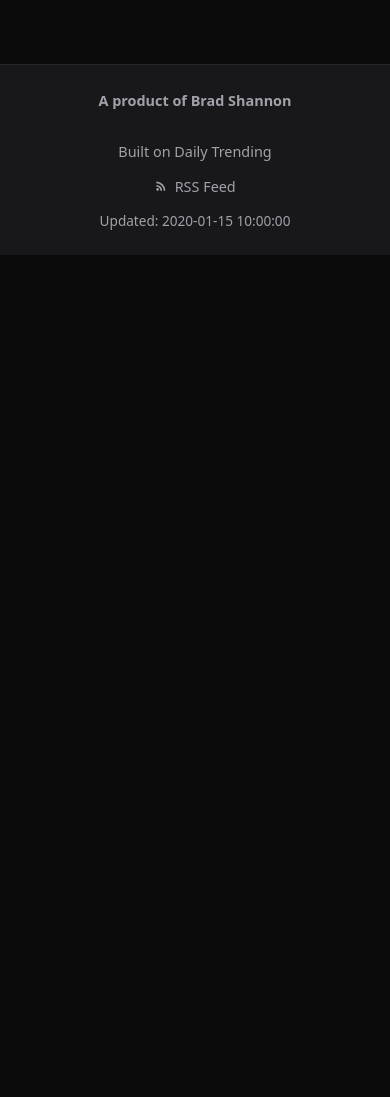
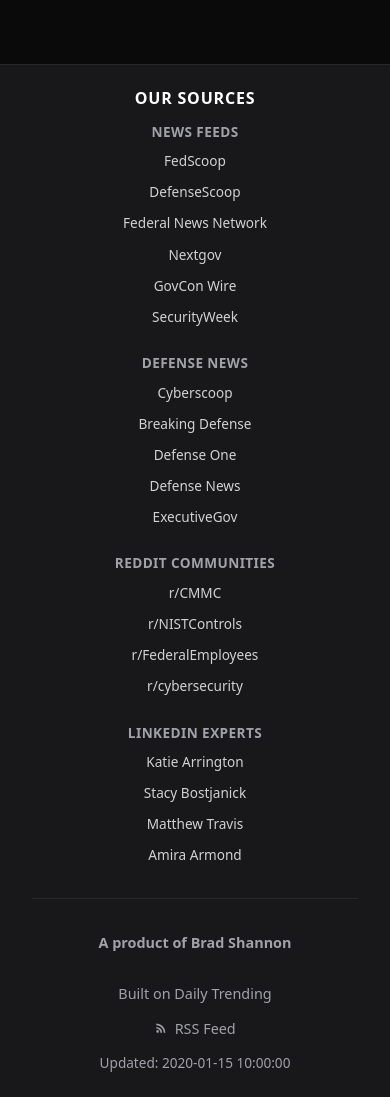
Before and after one commit to fubak/cmmcwatch, a Python web app: template templates/base.html in a window 390 px wide. Shown: the part 101-1198 px from the top of the page. Before the commit the page ends 356 px from the top, so only its background shows below. Run offline with Jinja, Linux system fonts and the light colour scheme; the template is opened without the code that fills it: most values are stand-ins (such as "Sample title", 1, 10 or a date in 2020); grey boxes marked "Sample" are stand-in pictures; some web fonts are replaced.

Commit message:
feat: add sources list to footer
Add comprehensive sources section listing all data sources:
- News Feeds: FedScoop, DefenseScoop, Federal News Network, etc.
- Defense News: Cyberscoop, Breaking Defense, Defense One, etc.
- Reddit Communities: r/CMMC, r/NISTControls, etc.
- LinkedIn Experts: Katie Arrington, Stacy Bostjanick, etc.

Responsive grid layout (4/2/1 columns for desktop/tablet/mobile).

Co-Authored-By: Claude Opus 4.5 <noreply@anthropic.com>

```diff
--- a/templates/components/footer.css
+++ b/templates/components/footer.css
@@ -3,6 +3,61 @@
     padding: 1.5rem 2rem;
     background: var(--color-card-bg);
     border-top: 1px solid var(--color-border);
+}
+
+/* Sources Section */
+.footer-sources {
+    max-width: var(--max-width, 1200px);
+    margin: 0 auto 2rem auto;
+    padding-bottom: 1.5rem;
+    border-bottom: 1px solid var(--color-border);
+}
+
+.footer-sources-title {
+    font-size: 1rem;
+    font-weight: 600;
+    color: var(--color-text);
+    margin: 0 0 1rem 0;
+    text-transform: uppercase;
+    letter-spacing: 0.05em;
+}
+
+.footer-sources-grid {
+    display: grid;
+    grid-template-columns: repeat(4, 1fr);
+    gap: 1.5rem;
+}
+
+.footer-source-group h4 {
+    font-size: 0.85rem;
+    font-weight: 600;
+    color: var(--color-muted);
+    margin: 0 0 0.5rem 0;
+    text-transform: uppercase;
+    letter-spacing: 0.03em;
+}
+
+.footer-source-group ul {
+    list-style: none;
+    padding: 0;
+    margin: 0;
+}
+
+.footer-source-group li {
+    margin-bottom: 0.35rem;
+}
+
+.footer-source-group a {
+    font-size: 0.85rem;
+    color: var(--color-text);
+    text-decoration: none;
+    opacity: 0.8;
+    transition: opacity 0.2s ease, color 0.2s ease;
+}
+
+.footer-source-group a:hover {
+    opacity: 1;
+    color: var(--color-accent);
 }
 
 .footer-content {
@@ -69,7 +124,22 @@
     color: var(--color-muted);
 }
 
+@media (max-width: 900px) {
+    .footer-sources-grid {
+        grid-template-columns: repeat(2, 1fr);
+    }
+}
+
 @media (max-width: 600px) {
+    .footer-sources-grid {
+        grid-template-columns: 1fr;
+        gap: 1.25rem;
+    }
+
+    .footer-sources {
+        text-align: center;
+    }
+
     .footer-content {
         flex-direction: column;
         text-align: center;
--- a/templates/components/footer.html
+++ b/templates/components/footer.html
@@ -1,4 +1,48 @@
 <footer class="footer" role="contentinfo">
+    <div class="footer-sources">
+        <h3 class="footer-sources-title">Our Sources</h3>
+        <div class="footer-sources-grid">
+            <div class="footer-source-group">
+                <h4>News Feeds</h4>
+                <ul>
+                    <li><a href="https://fedscoop.com" target="_blank" rel="noopener noreferrer">FedScoop</a></li>
+                    <li><a href="https://defensescoop.com" target="_blank" rel="noopener noreferrer">DefenseScoop</a></li>
+                    <li><a href="https://federalnewsnetwork.com" target="_blank" rel="noopener noreferrer">Federal News Network</a></li>
+                    <li><a href="https://www.nextgov.com" target="_blank" rel="noopener noreferrer">Nextgov</a></li>
+                    <li><a href="https://www.govconwire.com" target="_blank" rel="noopener noreferrer">GovCon Wire</a></li>
+                    <li><a href="https://www.securityweek.com" target="_blank" rel="noopener noreferrer">SecurityWeek</a></li>
+                </ul>
+            </div>
+            <div class="footer-source-group">
+                <h4>Defense News</h4>
+                <ul>
+                    <li><a href="https://cyberscoop.com" target="_blank" rel="noopener noreferrer">Cyberscoop</a></li>
+                    <li><a href="https://breakingdefense.com" target="_blank" rel="noopener noreferrer">Breaking Defense</a></li>
+                    <li><a href="https://www.defenseone.com" target="_blank" rel="noopener noreferrer">Defense One</a></li>
+                    <li><a href="https://www.defensenews.com" target="_blank" rel="noopener noreferrer">Defense News</a></li>
+                    <li><a href="https://executivegov.com" target="_blank" rel="noopener noreferrer">ExecutiveGov</a></li>
+                </ul>
+            </div>
+            <div class="footer-source-group">
+                <h4>Reddit Communities</h4>
+                <ul>
+                    <li><a href="https://reddit.com/r/CMMC" target="_blank" rel="noopener noreferrer">r/CMMC</a></li>
+                    <li><a href="https://reddit.com/r/NISTControls" target="_blank" rel="noopener noreferrer">r/NISTControls</a></li>
+                    <li><a href="https://reddit.com/r/FederalEmployees" target="_blank" rel="noopener noreferrer">r/FederalEmployees</a></li>
+                    <li><a href="https://reddit.com/r/cybersecurity" target="_blank" rel="noopener noreferrer">r/cybersecurity</a></li>
+                </ul>
+            </div>
+            <div class="footer-source-group">
+                <h4>LinkedIn Experts</h4>
+                <ul>
+                    <li><a href="https://www.linkedin.com/in/katie-arrington-a6949425/" target="_blank" rel="noopener noreferrer">Katie Arrington</a></li>
+                    <li><a href="https://www.linkedin.com/in/stacy-bostjanick-a3b67173/" target="_blank" rel="noopener noreferrer">Stacy Bostjanick</a></li>
+                    <li><a href="https://www.linkedin.com/in/matthewtravisdc/" target="_blank" rel="noopener noreferrer">Matthew Travis</a></li>
+                    <li><a href="https://www.linkedin.com/in/amira-armond/" target="_blank" rel="noopener noreferrer">Amira Armond</a></li>
+                </ul>
+            </div>
+        </div>
+    </div>
     <div class="footer-content">
         <span class="footer-brand">
             A product of <a href="https://www.linkedin.com/in/bradmshannon/" target="_blank" rel="noopener noreferrer">Brad Shannon</a>
```
